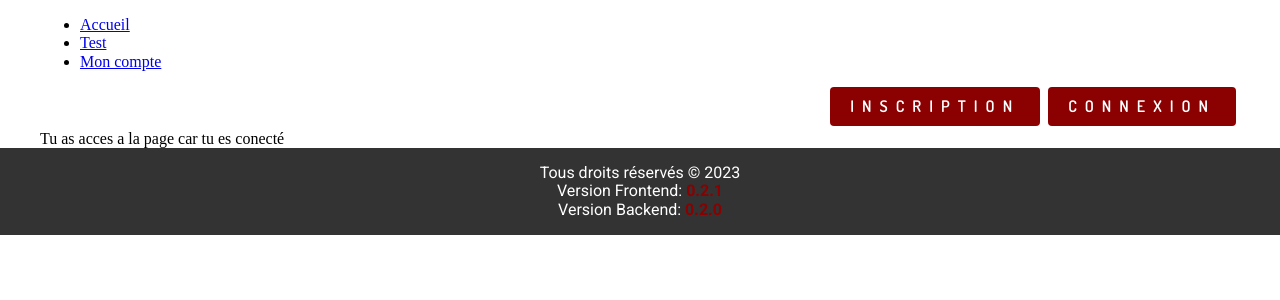
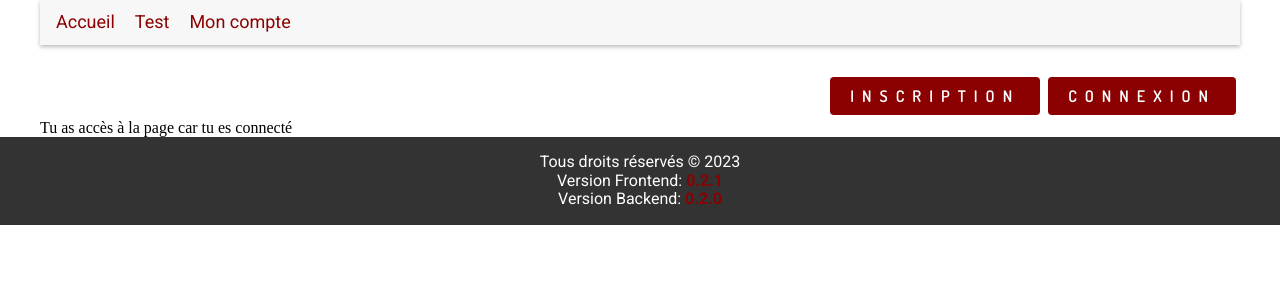
Before and after one commit to Kamicron/API_RandomUser_front, a Nuxt app: page /profil in a window 1280 px wide. Shown: the top 300 px of the page. Built offline with nearby package versions, Linux system fonts and the light colour scheme; no server answers.

Commit message:
dev: profil edition

```diff
--- a/components/global/header/authentification.vue
+++ b/components/global/header/authentification.vue
@@ -4,26 +4,29 @@
     <Alert ref="alertRef" />
 
     <!-- Modal Inscription -->
-    <ModalAruModal max-width="500px" :is-open="isModalInscriptionOpen" title="Inscription"
-      @close="closeModalInscription">
+    <ModalAruModal max-width="500px" :is-open="isModalInscriptionOpen" title="Inscription" @close="closeModalInscription">
       <form class="formulaire" @submit.prevent="handleInscription">
-        <InputAruInput type="text" label="Login" v-model="user.login" required :icon="{name:'home', type:'regular'}" error="Ceci est une erreure" placeholder="login"/>
-        <InputAruInput type="email" label="Email" v-model="user.email" required :icon="{name:'home', type:'regular'}" error="Ceci est une erreure" placeholder="email"/>
-        <InputAruInput type="password" label="Mor de passe" v-model="user.password" required :icon="{name:'home', type:'regular'}" error="Ceci est une erreure" placeholder="Mot de passe"/>
+        <InputAruInput type="text" label="Login" v-model="user.login" required :icon="{ name: 'home', type: 'regular' }"
+          error="Ceci est une erreure" placeholder="login" />
+        <InputAruInput type="email" label="Email" v-model="user.email" required :icon="{ name: 'home', type: 'regular' }"
+          error="Ceci est une erreure" placeholder="email" />
+        <InputAruInput type="password" label="Mor de passe" v-model="user.password" required
+          :icon="{ name: 'home', type: 'regular' }" error="Ceci est une erreure" placeholder="Mot de passe" />
         <button class="button" type="submit">S'inscrire</button>
       </form>
     </ModalAruModal>
 
 
     <!-- Modal Connexion -->
-    <ModalAruModal max-width="500px" :is-open="isModalConnexionOpen" title="Connexion"
-      @close="closeModalConnexion">
-        <form class="formulaire" @submit.prevent="handleLogin" novalidate >
-          <InputAruInput type="email" label="Email" v-model="credentials.email" required :icon="{name:'home', type:'regular'}" :error="errorMessages.email" placeholder="adresse mail"/>
-          <InputAruInput type="password" label="Mot de passe" v-model="credentials.password" required :icon="{name:'home', type:'regular'}" :error="errorMessages.password" placeholder="mot de passe"/>
-          <button class="button" type="submit">Se connecter</button>
-        </form>
-      </ModalAruModal>
+    <ModalAruModal max-width="500px" :is-open="isModalConnexionOpen" title="Connexion" @close="closeModalConnexion">
+      <form class="formulaire" @submit.prevent="handleLogin" novalidate>
+        <InputAruInput type="email" label="Email" v-model="credentials.email" required
+          :icon="{ name: 'home', type: 'regular' }" :error="errorMessages.email" placeholder="adresse mail" />
+        <InputAruInput type="password" label="Mot de passe" v-model="credentials.password" required
+          :icon="{ name: 'home', type: 'regular' }" :error="errorMessages.password" placeholder="mot de passe" />
+        <button class="button" type="submit">Se connecter</button>
+      </form>
+    </ModalAruModal>
 
     <!-- Boutons pour afficher les modals -->
     <div v-if="savedUser.email === ''" class="authentification__container">
@@ -33,7 +36,7 @@
 
     <!-- Affichage utilisateur connecté -->
     <div v-else class="authentification__container">
-      Connecté en tant que: {{ savedUser.login }}
+      Connecté en tant que: {{ state.user.login }}
       <button class="button" @click="handleLogout">Déconnexion</button>
     </div>
   </div>
@@ -43,6 +46,14 @@
 import { ref } from 'vue';
 import axios from 'axios';
 import Alert from '/components/global/alert/alert.vue';
+import { useUserSession } from '../../../composables/useUserSession';
+import { useGlobalStore } from '../../../stores/useGlobalStore';
+
+const { state, setUser } = useGlobalStore();
+
+
+const { savedUser, loadUserFromSession } = useUserSession();
+
 const config = useRuntimeConfig();
 const user = ref({
   login: null,
@@ -145,11 +156,16 @@ const handleLogin = async () => {
       const response = await axios.post(`http://${config.public.backBaseUrl}:${config.public.backPort}/users/connexion`, credentials.value);
       user.value = response.data;
       sessionStorage.setItem('user', JSON.stringify(user.value));
+      setUser(user);
+      console.log('state', state.user.login);
+
+      console.log('setUser', setUser);
+
       alertRef.value?.addMessage('success', 'Connexion réussie avec succès!');
       return true;
     } catch (error) {
       const errorAlert = error.response?.data || "Une erreur inattendue est survenue.";
-      if ( errorAlert === "Connexion échouée: Email ou mot de passe incorrect.") {
+      if (errorAlert === "Connexion échouée: Email ou mot de passe incorrect.") {
         errorMessages.value.email = "Email ou mot de passe incorrect."
         errorMessages.value.password = "Email ou mot de passe incorrect."
       }
@@ -171,37 +187,41 @@ const handleLogout = () => {
   sessionStorage.removeItem('user');
   loadUserFromSession()
   alertRef.value?.addMessage('success', 'Déconnexion réussie avec succès!');
+
 };
 
 
 
 
 
-const savedUser = ref({
-  login: '',
-  email: '',
-  password: '',
-});
+// const savedUser = ref({
+//   login: '',
+//   email: '',
+//   password: '',
+// });
 
-const loadUserFromSession = () => {
-   const userSession = sessionStorage.getItem('user');
-   if (userSession) {
-       savedUser.value = JSON.parse(userSession);
-   } else {
-       // Réinitialiser savedUser à un objet vide si aucun utilisateur n'est enregistré dans la session
-       savedUser.value = { login: '', email: '', password: '' };
-   }
+// const loadUserFromSession = () => {
+//    const userSession = sessionStorage.getItem('user');
+//    if (userSession) {
+//        savedUser.value = JSON.parse(userSession);
+//    } else {
+//        // Réinitialiser savedUser à un objet vide si aucun utilisateur n'est enregistré dans la session
+//        savedUser.value = { login: '', email: '', password: '' };
+//    }
 
-   console.log("savedUser.value", savedUser.value);
-};
+//    console.log("savedUser.value", savedUser.value);
+// };
 
 
-onMounted(loadUserFromSession);
+onMounted(() => {
+  if (typeof window !== 'undefined') {
+    loadUserFromSession()
+  }
+});
 
 </script>
 
 <style lang="scss" scoped>
-
 .authentification {
   &__container {
     display: flex;
@@ -214,6 +234,7 @@ onMounted(loadUserFromSession);
     margin: $spacing-xxs;
   }
 }
+
 .formulaire {
   display: flex;
   flex-direction: column;
--- a/components/global/header/menu.vue
+++ b/components/global/header/menu.vue
@@ -1,17 +1,49 @@
 <template>
-  <nav>
-    <ul>
-      <li><RouterLink to="/">Accueil</RouterLink></li>
-      <li><RouterLink to="/test">Test</RouterLink></li>
-      <li><RouterLink to="/profil">Mon compte</RouterLink></li>
+  <nav class="menu">
+    <ul class="menu__list">
+      <li class="menu__item"><RouterLink class="menu__link" to="/">Accueil</RouterLink></li>
+      <li class="menu__item"><RouterLink class="menu__link" to="/test">Test</RouterLink></li>
+      <li class="menu__item"><RouterLink class="menu__link" to="/profil">Mon compte</RouterLink></li>
     </ul>
   </nav>
 </template>
 
 <script setup lang='ts'>
-
+  // Logique TypeScript si nécessaire
 </script>
 
 <style lang='scss' scoped>
+  .menu {
+    background-color: $card_color_main;
+    padding: $spacing-sm $spacing-md;
+    box-shadow: 0 2px 4px $medium-gray-color;
+    margin-bottom: $spacing-xxl;
+  }
 
+  .menu__list {
+    display: flex;
+    list-style-type: none;
+    margin: 0;
+    padding: 0;
+  }
+
+  .menu__item {
+    margin-right: $spacing-lg;
+
+    &:last-child {
+      margin-right: 0;
+    }
+  }
+
+  .menu__link {
+    text-decoration: none;
+    color: $main-color;
+    font-family: $font-family-roboto;
+    font-size: $font-size-lg;
+    transition: color 0.3s ease;
+
+    &:hover {
+      color: $secondary-color;
+    }
+  }
 </style>
--- /dev/null
+++ b/composables/useUserSession.js
@@ -0,0 +1,21 @@
+// composables/useUserSession.js
+import { ref } from 'vue';
+
+export function useUserSession() {
+    const savedUser = ref({ login: '', email: '', password: '' });
+
+    // Dans useUserSession composable
+    const loadUserFromSession = () => {
+        if (typeof window !== 'undefined') {
+            const userSession = sessionStorage.getItem('user');
+            if (userSession) {
+                savedUser.value = JSON.parse(userSession);
+            } else {
+                savedUser.value = { login: '', email: '', password: '' }; // S'assurer de la réinitialisation
+            }
+        }
+    };
+
+
+    return { savedUser, loadUserFromSession };
+}
--- a/pages/profil.vue
+++ b/pages/profil.vue
@@ -1,44 +1,122 @@
 <template>
-  <div v-if="savedUser.login === ''">  Tu as acces a la page car tu es conecté
-</div>
+  <div v-if="savedUser.login === ''">Tu as accès à la page car tu es connecté</div>
   <div v-else>
-
     Connecté en tant que {{ savedUser.login }}
     <InputAruInput v-model="savedUser.login" type="text" label="Nom d'utilisateur" placeholder="Nom d'utilisateur" />
+    <button class="button" @click="updateUserLogin">Modifier Login</button>
+
     <InputAruInput v-model="savedUser.email" type="email" label="Adresse mail" placeholder="adressemail@fournisseur.fr" />
+    <button class="button" @click="updateUserEmail">Modifier Email</button>
 
+    <InputAruInput v-model="newPassword" type="password" label="Nouveau mot de passe"
+      placeholder="Nouveau mot de passe" />
+    <button class="button" @click="updateUserPassword">Modifier Mot de Passe</button>
+
+    <div v-if="showPasswordReset">
+      <InputAruInput v-model="resetEmail" type="email" label="Adresse mail pour réinitialisation"
+        placeholder="adressemail@fournisseur.fr" />
+      <button class="button" @click="resetPassword">Réinitialiser Mot de Passe</button>
     </div>
+  </div>
+
+  <Alert ref="alertRef" />
 </template>
 
+
 <script setup lang='ts'>
+import { ref, onMounted } from 'vue';
 import auth from '../middleware/auth';
+import { updateLogin, updateEmail, updatePassword } from '../services/apiService';
+import Alert from '/components/global/alert/alert.vue';
+import { useUserSession } from '../composables/useUserSession';
+import { useGlobalStore } from '../stores/useGlobalStore';
+
+const { state, setUser } = useGlobalStore();
 
 
+const { savedUser, loadUserFromSession } = useUserSession();
 
-definePageMeta({
-  middleware: auth
-});
+const alertRef = ref<typeof Alert | null>(null);
 
-const savedUser = ref({
-  login: '',
-  email: '',
-  password: '',
-});
 
-const loadUserFromSession = () => {
-   const userSession = sessionStorage.getItem('user');
-   if (userSession) {
-       savedUser.value = JSON.parse(userSession);
-   } else {
-       // Réinitialiser savedUser à un objet vide si aucun utilisateur n'est enregistré dans la session
-       savedUser.value = { login: '', email: '', password: '' };
-   }
+// const alertRef = ref<typeof Alert | null>(null);
 
-   console.log("savedUser.value", savedUser.value);
+
+definePageMeta({ middleware: auth });
+
+console.log('savedUser', savedUser);
+const newPassword = ref('');
+const resetEmail = ref('');
+const showPasswordReset = ref(false);
+
+const updateUserLogin = async () => {
+  try {
+    // Assurez-vous que savedUser.value.id et loginToUpdate.value sont correctement définis
+    console.log('savedUser.value', savedUser.value);
+
+    const response = await updateLogin(savedUser.value.id_users, savedUser.value.login);
+    console.log('response', response);
+
+
+    const updatedUser = response.user;
+    sessionStorage.setItem('user', JSON.stringify(updatedUser));
+    state.value = updatedUser;
+    setUser(updatedUser)
+    if (response.message) {
+
+      showMessageAlert('success', 'Login mis à jour avec succès')
+      loadUserFromSession()
+    }
+  } catch (error) {
+    showMessageAlert('error', error)
+    console.error('Erreur lors de la mise à jour du login :', error);
+  }
 };
 
 
+const updateUserEmail = async () => {
+  try {
+    // Assurez-vous que savedUser.value.id et emailToUpdate.value sont correctement définis
+    const response = await updateEmail(savedUser.value.id, emailToUpdate.value);
+    if (response.message) {
+      showMessageAlert('success', 'Email mis à jour avec succès')
+    }
+  } catch (error) {
+    showMessageAlert('error', 'Erreur lors de la mise à jour de l\'email')
+
+    console.error('Erreur lors de la mise à jour de l\'email :', error);
+  }
+};
+
+
+const updateUserPassword = async () => {
+  try {
+    // Assurez-vous que savedUser.value.id et passwordToUpdate.value sont correctement définis
+    const response = await updatePassword(savedUser.value.id, passwordToUpdate.value);
+    if (response.message) {
+      showMessageAlert('success', 'Mot de passe mis à jour avec succès')
+    }
+  } catch (error) {
+    showMessageAlert('error', 'Erreur lors de la mise à jour du mot de passe')
+    console.error('Erreur lors de la mise à jour du mot de passe :', error);
+  }
+};
+
+
+// const resetPassword = async () => {
+//   try {
+//     await resetUserPassword(resetEmail.value);
+//     alert('Email de réinitialisation envoyé.');
+//   } catch (error) {
+//     console.error('Erreur lors de la réinitialisation du mot de passe:', error);
+//   }
+// };
+
 onMounted(loadUserFromSession);
+
+const showMessageAlert = (status: 'success' | 'error', message: string) => {
+  alertRef.value?.addMessage(status, message);
+};
 </script>
 
 <style lang='scss' scoped></style>
--- /dev/null
+++ b/stores/useGlobalStore.js
@@ -0,0 +1,14 @@
+// stores/useGlobalStore.js
+import { reactive } from 'vue';
+
+export const useGlobalStore = () => {
+  const state = reactive({
+    user: null,
+  });
+
+  const setUser = (newUser) => {
+    state.user = newUser;
+  };
+
+  return { state, setUser };
+};
```
Also changed, not shown: components/global/alert/alert.md (+9 -6 lines), pages/test.vue (+13 -0 lines), services/apiService.ts (+40 -0 lines).
